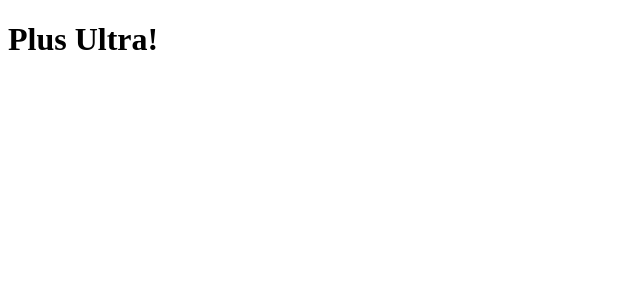
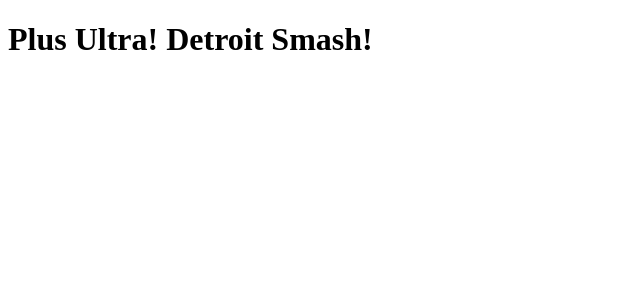
Before and after one commit to JuliusNeblina/clone-tabnews, a Next.js app: page / in a window 1280 px wide. Shown: the top 300 px of the page, without its empty margins (0-640 px from the left). Built offline with nearby package versions, Linux system fonts and the light colour scheme.

Commit message:
modifica a frase

```diff
--- a/pages/index.js
+++ b/pages/index.js
@@ -1,5 +1,5 @@
 function Home() {
-    return <h1>Plus Ultra!</h1>
+    return <h1>Plus Ultra! Detroit Smash!</h1>
 }
 
 export default Home;
```
